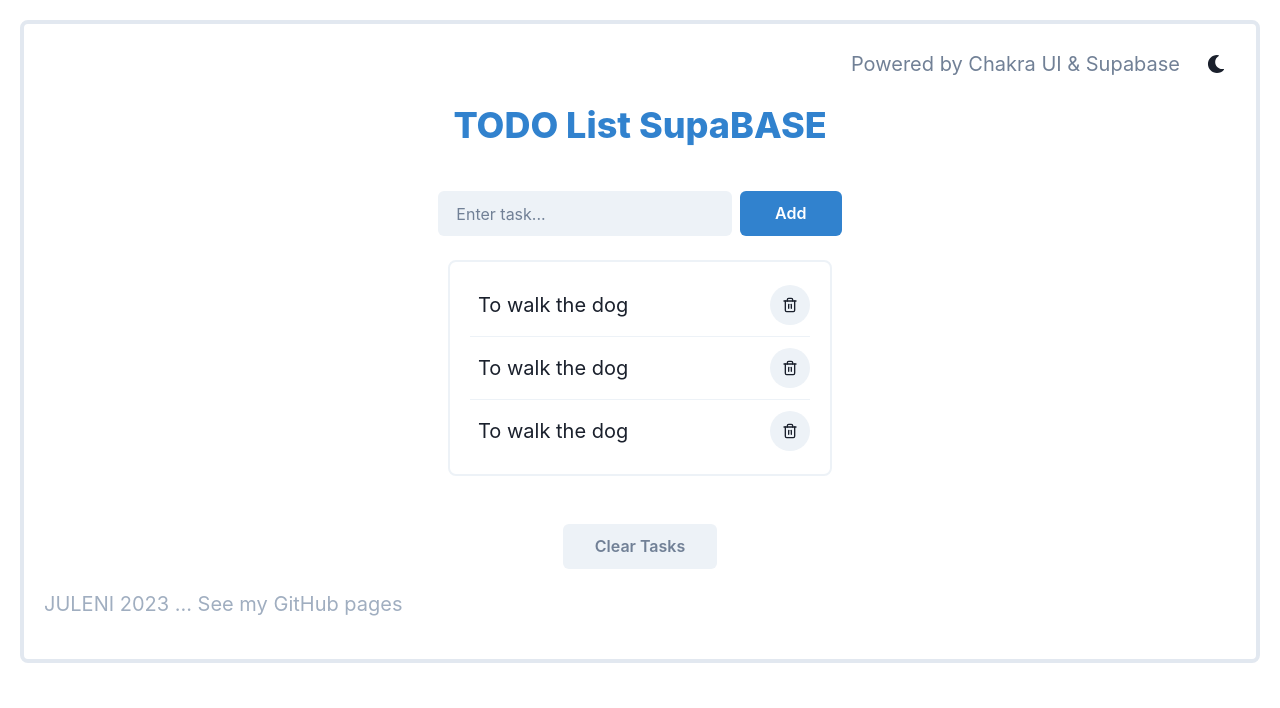
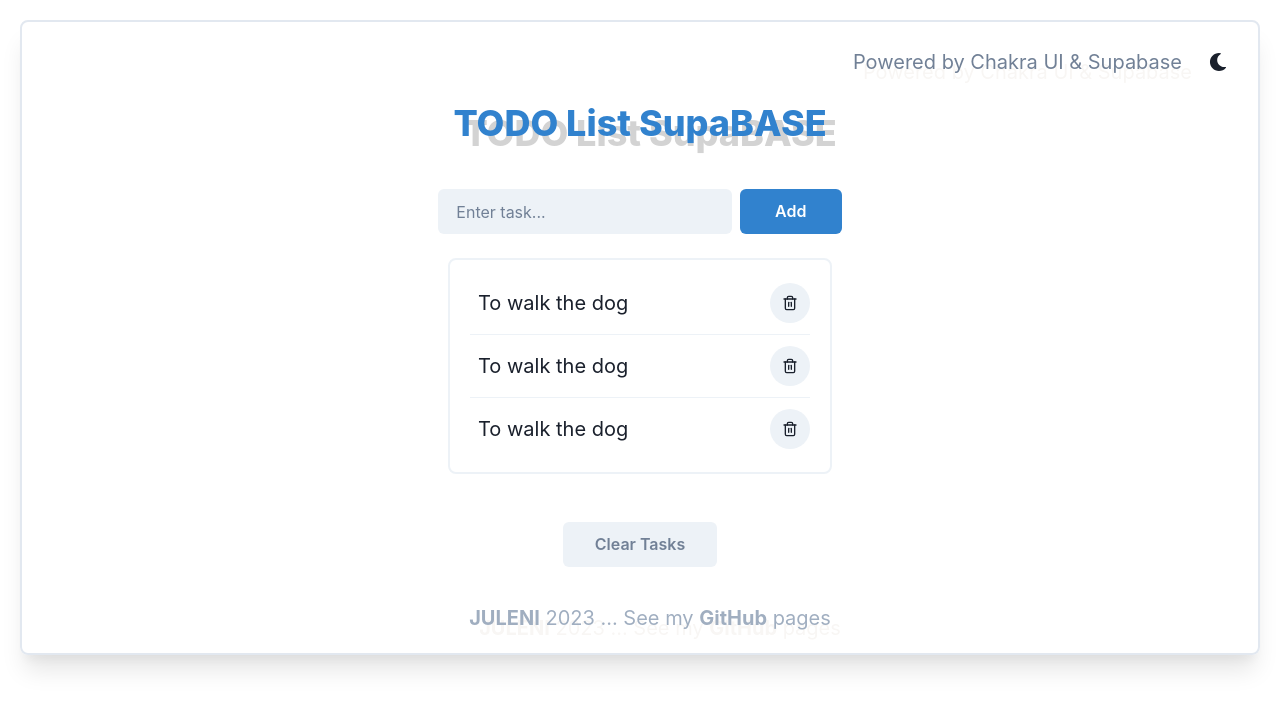
Before and after one commit to juleni/todo-list-supabase, a React (Create React App) app: page / in a window 1280 px wide. Shown: the top 708 px of the page. Built offline with nearby package versions, Linux system fonts and the light colour scheme.

Commit message:
Added Links and shaddows

```diff
--- a/src/App.js
+++ b/src/App.js
@@ -4,6 +4,7 @@ import {
   Grid,
   Heading,
   HStack,
+  Link,
   Text,
   theme,
   VStack,
@@ -16,13 +17,22 @@ import TaskList from './components/TaskList';
 function App() {
   return (
     <ChakraProvider theme={theme}>
-      <Box fontSize="xl" borderWidth="4px" m="5" pb="10" borderRadius="lg">
+      <Box
+        fontSize="xl"
+        borderWidth="2px"
+        boxShadow="xl"
+        bor
+        m="5"
+        pb="5"
+        borderRadius="lg"
+      >
         <Grid p={5}>
           <HStack>
             <Text
               w="100%"
               textAlign="right"
               color="gray.500"
+              textShadow="10px 10px #F8F6F4"
               fontSize={{
                 base: 'sm',
                 sm: 'sm',
@@ -36,6 +46,7 @@ function App() {
           </HStack>
           <VStack spacing={2}>
             <Heading
+              textShadow="10px 10px lightgray"
               p="5"
               fontWeight="extrabold"
               size="xl"
@@ -49,17 +60,37 @@ function App() {
           </VStack>
         </Grid>
         <Text
+          textAlign="center"
           w="100%"
           color="gray.400"
+          textShadow="10px 10px #F8F6F4"
           pl="5"
+          pt="4"
           fontSize={{
-            base: 'sm',
+            base: 'xs',
             sm: 'sm',
             lg: 'lg',
             xl: 'xl',
           }}
         >
-          JULENI 2023 ... See my GitHub pages
+          <Link
+            fontWeight="bold"
+            target="_blank"
+            href="https://juleni.github.io/portfolio"
+            rel="noreferrer"
+          >
+            JULENI
+          </Link>{' '}
+          2023 ... See my{' '}
+          <Link
+            fontWeight="bold"
+            target="_blank"
+            href="https://github.com/juleni"
+            rel="noreferrer"
+          >
+            GitHub
+          </Link>{' '}
+          pages
         </Text>
       </Box>
     </ChakraProvider>
```
